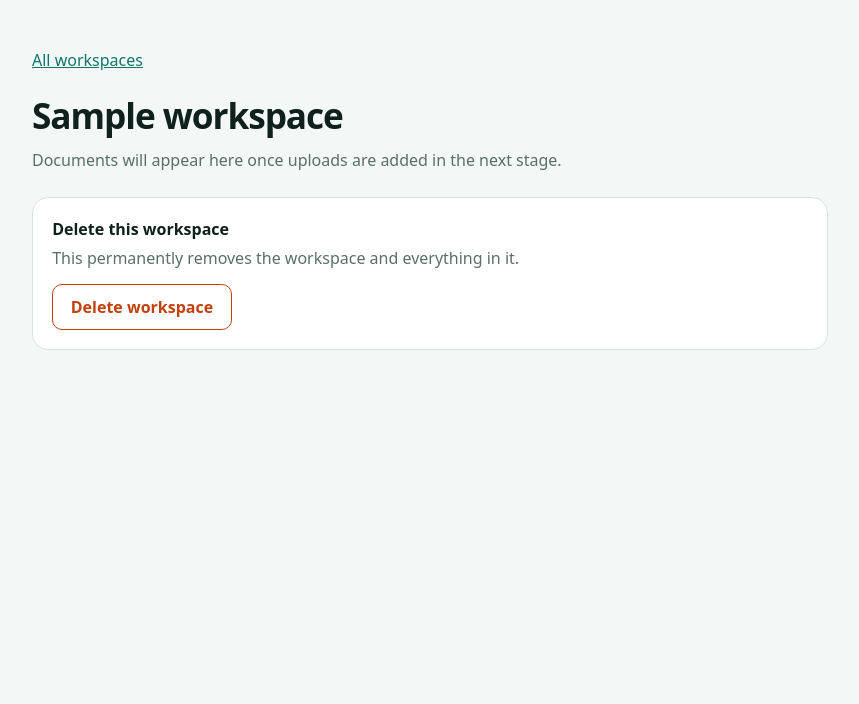
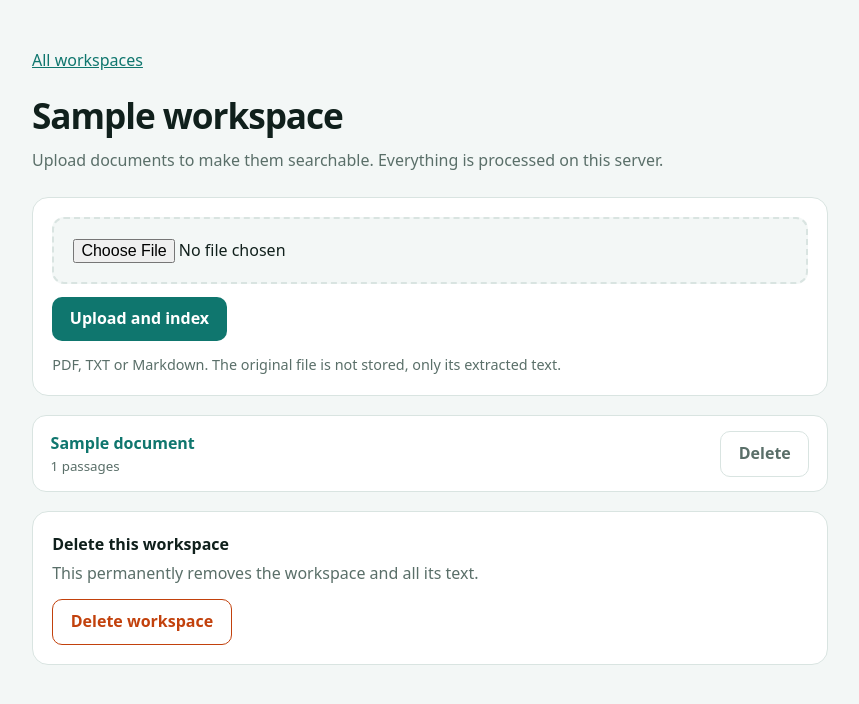
Before and after one commit to Arslan3x5/ask-my-docs, a Django app: page /workspace/1/ in a window 1280 px wide. Shown: the part 73-777 px from the top of the page, without its empty margins (210-1069 px from the left). Run offline with Django 5.2, Linux system fonts and the light colour scheme; a user stored in the database is signed in; tables that the repository leaves empty hold one stand-in row (values such as "Sample post").

Commit message:
feat: add document upload, passage preview and delete

```diff
--- a/knowledge/forms.py
+++ b/knowledge/forms.py
@@ -1,5 +1,8 @@
+from pathlib import Path
+
 from django import forms
 
+from .ingest import ALLOWED, MAX_BYTES, MAX_MB
 from .models import Workspace
 
 
@@ -8,3 +11,15 @@ class WorkspaceForm(forms.ModelForm):
         model = Workspace
         fields = ["name"]
         widgets = {"name": forms.TextInput(attrs={"placeholder": "e.g. HR policies", "autocomplete": "off"})}
+
+
+class UploadForm(forms.Form):
+    file = forms.FileField()
+
+    def clean_file(self):
+        f = self.cleaned_data["file"]
+        if Path(f.name).suffix.lower() not in ALLOWED:
+            raise forms.ValidationError("Upload a PDF, TXT or Markdown file.")
+        if f.size > MAX_BYTES:
+            raise forms.ValidationError(f"File is too large (max {MAX_MB} MB).")
+        return f
--- a/knowledge/templates/knowledge/workspace_detail.html
+++ b/knowledge/templates/knowledge/workspace_detail.html
@@ -1,13 +1,44 @@
 {% extends "knowledge/base.html" %}
 {% block title %}{{ ws.name }} · AskMyDocs{% endblock %}
 {% block content %}
+<style>
+.up{display:grid;gap:.8rem}
+.up input[type=file]{padding:1.2rem;border:2px dashed var(--line);border-radius:12px}
+.docs{display:grid;gap:.7rem;margin:1.2rem 0}
+.doc{display:flex;justify-content:space-between;align-items:center;gap:1rem;padding:.9rem 1.1rem;border:1px solid var(--line);border-radius:14px;background:var(--panel)}
+.doc a{font-weight:700;text-decoration:none}
+.doc small{display:block;color:var(--muted)}
+.doc form{margin:0}
+.note{color:var(--muted);font-size:.9rem}
+</style>
 <main>
   <p><a href="{% url 'workspaces' %}">All workspaces</a></p>
   <h1>{{ ws.name }}</h1>
-  <p class="sub">Documents will appear here once uploads are added in the next stage.</p>
+  <p class="sub">Upload documents to make them searchable. Everything is processed on this server.</p>
+
+  <form class="card up" method="post" enctype="multipart/form-data">{% csrf_token %}
+    {{ form.file }}
+    {{ form.file.errors }}
+    <div><button class="btn" type="submit">Upload and index</button></div>
+    <p class="note" style="margin:0">PDF, TXT or Markdown. The original file is not stored, only its extracted text.</p>
+  </form>
+
+  <div class="docs">
+    {% for d in docs %}
+    <div class="doc">
+      <div><a href="{% url 'document_detail' ws.pk d.pk %}">{{ d.name }}</a>
+        <small>{{ d.n }} passages{% if d.kind == "pdf" %}, {{ d.pages }} pages{% endif %}</small></div>
+      <form method="post" action="{% url 'document_delete' ws.pk d.pk %}" onsubmit="return confirm('Delete this document?')">{% csrf_token %}
+        <button class="btn ghost" type="submit">Delete</button></form>
+    </div>
+    {% empty %}
+    <p class="sub">No documents yet. Upload your first file above.</p>
+    {% endfor %}
+  </div>
+
   <div class="card">
     <strong>Delete this workspace</strong>
-    <p class="sub" style="margin:.3rem 0 .8rem">This permanently removes the workspace and everything in it.</p>
+    <p class="sub" style="margin:.3rem 0 .8rem">This permanently removes the workspace and all its text.</p>
     <form method="post" action="{% url 'workspace_delete' ws.pk %}" onsubmit="return confirm('Delete this workspace and all its documents?')">{% csrf_token %}
       <button class="btn danger" type="submit">Delete workspace</button>
     </form>
--- a/knowledge/urls.py
+++ b/knowledge/urls.py
@@ -10,4 +10,6 @@ urlpatterns = [
     path("register/", views.register, name="register"),
     path("workspace/<int:pk>/", views.workspace_detail, name="workspace_detail"),
     path("workspace/<int:pk>/delete/", views.workspace_delete, name="workspace_delete"),
+    path("workspace/<int:pk>/doc/<int:doc_pk>/", views.document_detail, name="document_detail"),
+    path("workspace/<int:pk>/doc/<int:doc_pk>/delete/", views.document_delete, name="document_delete"),
 ]
--- a/knowledge/views.py
+++ b/knowledge/views.py
@@ -1,11 +1,16 @@
+from pathlib import Path
+
 from django.contrib.auth import login
 from django.contrib.auth.decorators import login_required
 from django.contrib.auth.forms import UserCreationForm
+from django.db import transaction
+from django.db.models import Count
 from django.shortcuts import get_object_or_404, redirect, render
 from django.views.decorators.http import require_POST
 
-from .forms import WorkspaceForm
-from .models import Workspace
+from .forms import UploadForm, WorkspaceForm
+from .ingest import IngestError, ingest
+from .models import Chunk, Document, Workspace
 
 
 def register(request):
@@ -29,8 +34,44 @@ def workspaces(request):
 
 @login_required
 def workspace_detail(request, pk):
-    workspace = get_object_or_404(Workspace, pk=pk, owner=request.user)
-    return render(request, "knowledge/workspace_detail.html", {"ws": workspace})
+    ws = get_object_or_404(Workspace, pk=pk, owner=request.user)
+    form = UploadForm(request.POST or None, request.FILES or None)
+    if request.method == "POST" and form.is_valid():
+        f = form.cleaned_data["file"]
+        ext = Path(f.name).suffix.lower()
+        try:
+            pages, chars, chunks = ingest(f.read(), ext)
+        except IngestError as exc:
+            form.add_error("file", str(exc))
+        else:
+            with transaction.atomic():
+                doc = Document.objects.create(
+                    workspace=ws, name=f.name[:255], kind=ext.lstrip("."), pages=pages, chars=chars
+                )
+                Chunk.objects.bulk_create([
+                    Chunk(document=doc, workspace=ws, position=i, page=page, text=text)
+                    for i, (page, text) in enumerate(chunks)
+                ])
+            return redirect("workspace_detail", pk=ws.pk)
+    docs = ws.documents.annotate(n=Count("chunks"))
+    return render(request, "knowledge/workspace_detail.html", {"ws": ws, "form": form, "docs": docs})
+
+
+@login_required
+def document_detail(request, pk, doc_pk):
+    ws = get_object_or_404(Workspace, pk=pk, owner=request.user)
+    doc = get_object_or_404(Document, pk=doc_pk, workspace=ws)
+    return render(request, "knowledge/document_detail.html", {
+        "ws": ws, "doc": doc, "chunks": doc.chunks.all()[:12], "total": doc.chunks.count(),
+    })
+
+
+@login_required
+@require_POST
+def document_delete(request, pk, doc_pk):
+    ws = get_object_or_404(Workspace, pk=pk, owner=request.user)
+    get_object_or_404(Document, pk=doc_pk, workspace=ws).delete()
+    return redirect("workspace_detail", pk=ws.pk)
 
 
 @login_required
```
Also changed, not shown: knowledge/templates/knowledge/document_detail.html (added, +16 -0 lines).
